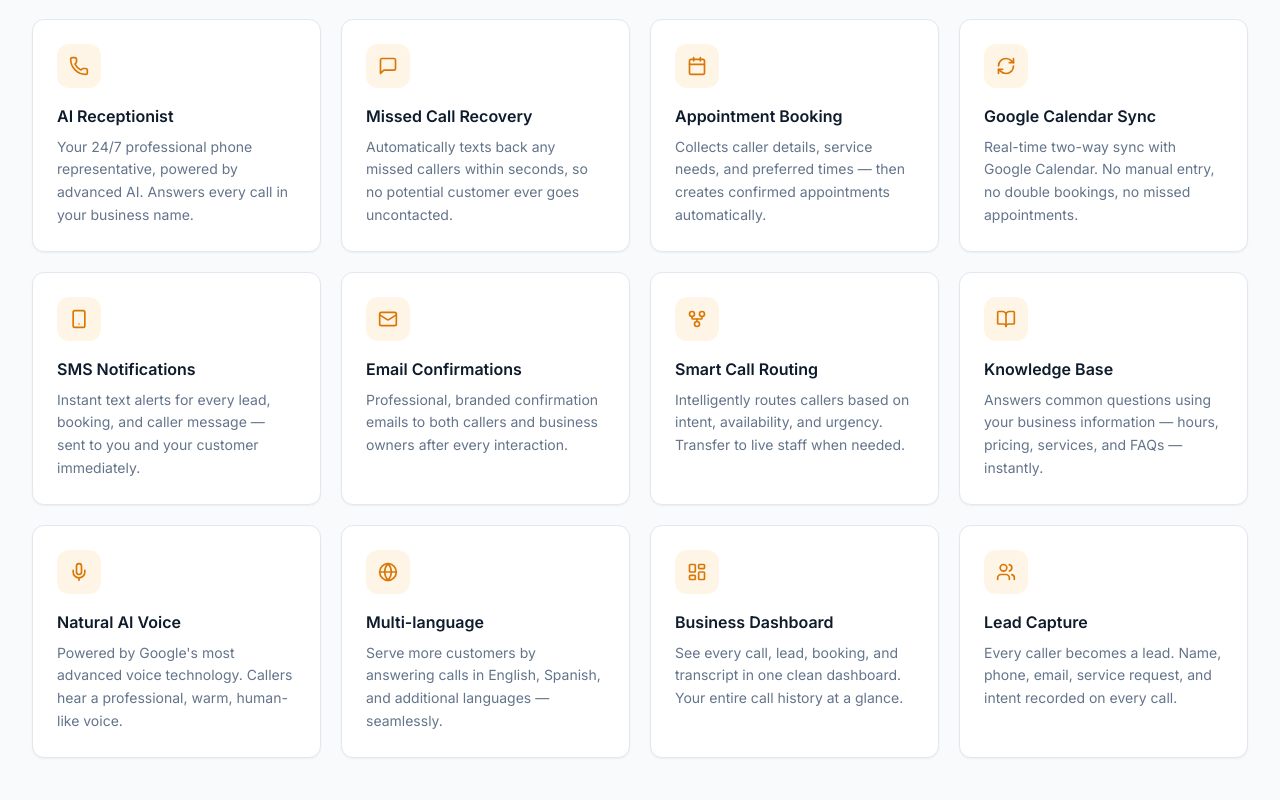
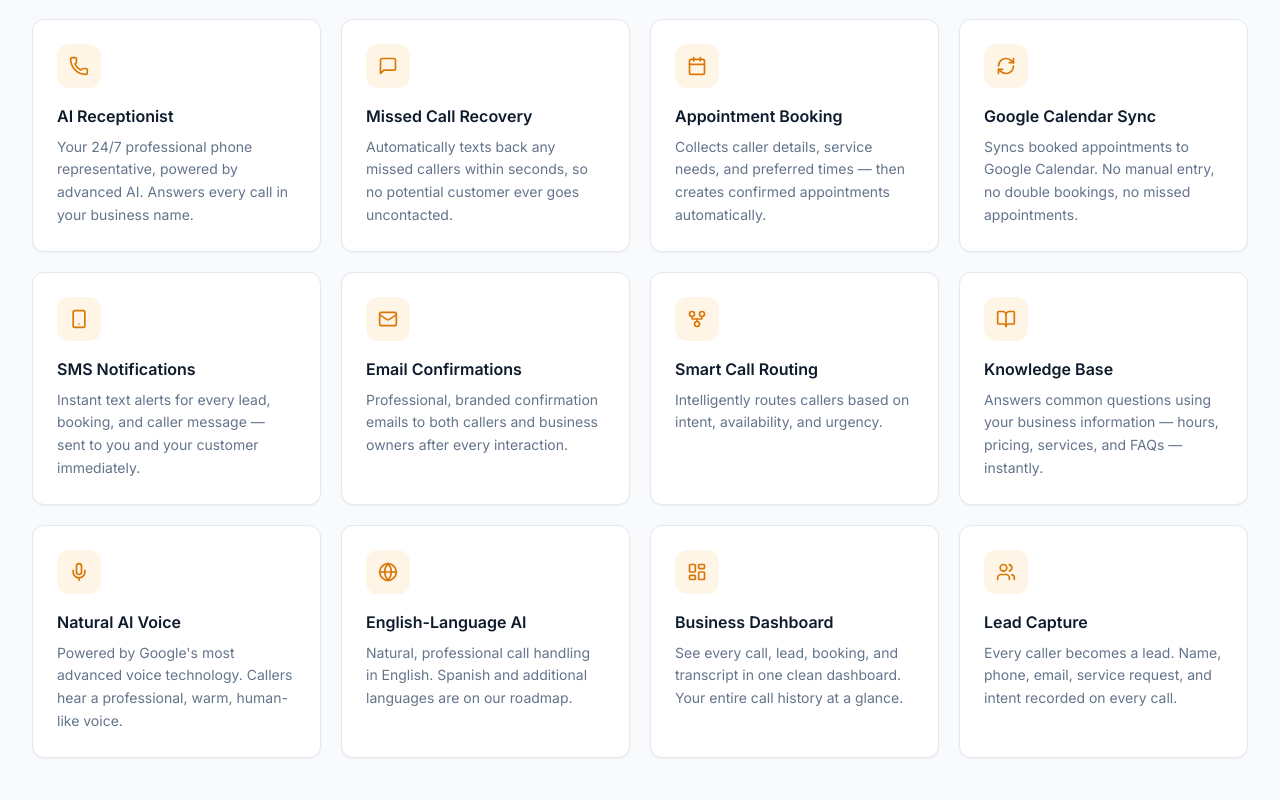
Before and after one commit to Gagan8atwal/pivot-ai-website, a Next.js app: page / in a window 1280 px wide. Shown: the part 1200-2000 px from the top of the page. Built offline with nearby package versions, Linux system fonts and the light colour scheme.

Commit message:
fix: remove unsupported capability claims, fix metadata domain

```diff
--- a/app/layout.tsx
+++ b/app/layout.tsx
@@ -8,7 +8,7 @@ const inter = Inter({
   display: 'swap',
 })
 
-const siteUrl = 'https://pivotai.app'
+const siteUrl = 'https://pivot-ai-web.vercel.app'
 
 export const metadata: Metadata = {
   metadataBase: new URL(siteUrl),
--- a/components/sections/features.tsx
+++ b/components/sections/features.tsx
@@ -37,7 +37,7 @@ const features = [
     icon: RefreshCw,
     title: 'Google Calendar Sync',
     description:
-      'Real-time two-way sync with Google Calendar. No manual entry, no double bookings, no missed appointments.',
+      'Syncs booked appointments to Google Calendar. No manual entry, no double bookings, no missed appointments.',
   },
   {
     icon: Smartphone,
@@ -55,7 +55,7 @@ const features = [
     icon: GitFork,
     title: 'Smart Call Routing',
     description:
-      'Intelligently routes callers based on intent, availability, and urgency. Transfer to live staff when needed.',
+      'Intelligently routes callers based on intent, availability, and urgency.',
   },
   {
     icon: BookOpen,
@@ -71,9 +71,9 @@ const features = [
   },
   {
     icon: Globe,
-    title: 'Multi-language',
+    title: 'English-Language AI',
     description:
-      'Serve more customers by answering calls in English, Spanish, and additional languages — seamlessly.',
+      'Natural, professional call handling in English. Spanish and additional languages are on our roadmap.',
   },
   {
     icon: LayoutDashboard,
--- a/components/sections/industries.tsx
+++ b/components/sections/industries.tsx
@@ -38,7 +38,7 @@ const industries = [
   {
     icon: Heart,
     name: 'Healthcare & Dental',
-    description: 'Appointment scheduling, patient intake, and after-hours coverage — HIPAA-aware.',
+    description: 'Appointment scheduling, patient intake, and after-hours coverage for clinics and practices.',
   },
   {
     icon: Sprout,
--- a/components/sections/pricing.tsx
+++ b/components/sections/pricing.tsx
@@ -51,10 +51,8 @@ const plans = [
       'Everything in Pro',
       'Unlimited calls',
       'Custom AI voice',
-      'Multi-language support',
-      'White-label option',
-      'Dedicated account manager',
-      'SLA guarantee',
+      'Priority support',
+      'Multi-location support',
     ],
     cta: 'Contact Sales',
     highlight: false,
```
